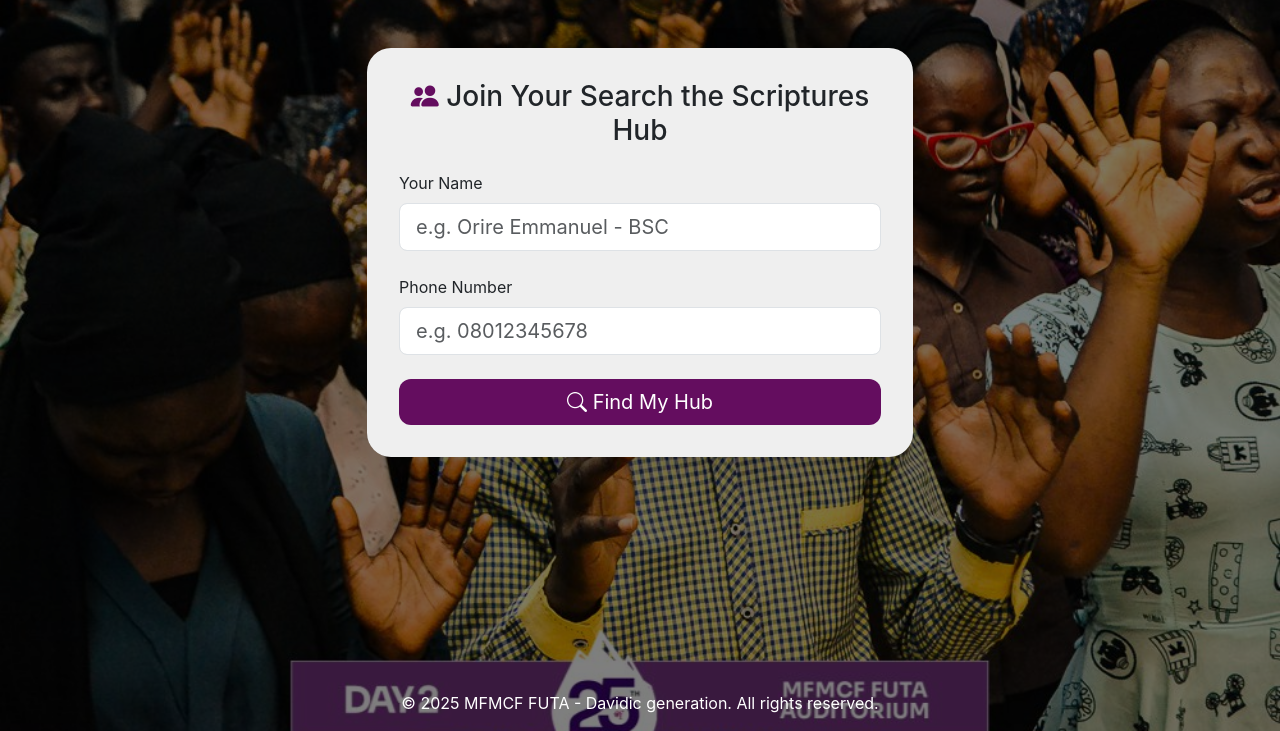
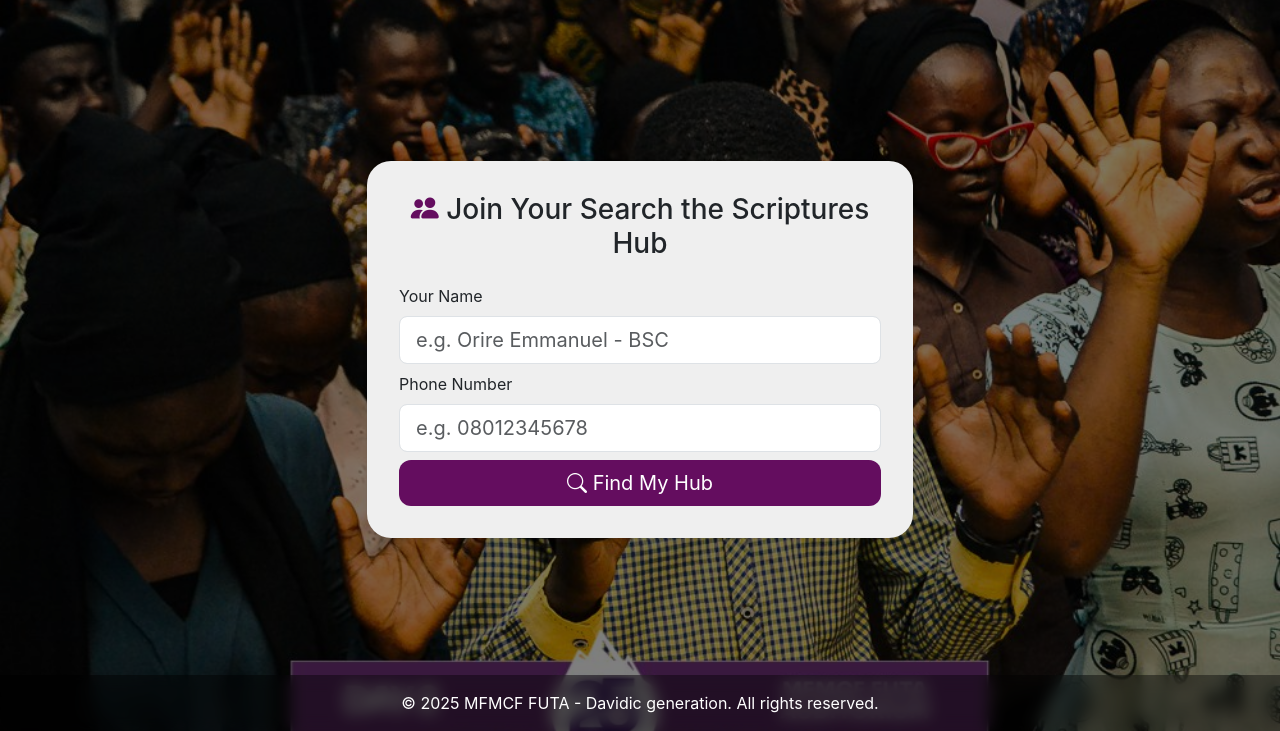
Before and after one commit to Kizito24/mfmcffuta_search_the_scriptures, a Flask app: page / in a window 1280 px wide. Shown: the part 69-800 px from the top of the page. Run offline with Flask 3, Linux system fonts and the light colour scheme.

Commit message:
Father bless me

```diff
--- a/templates/index.html
+++ b/templates/index.html
@@ -14,18 +14,22 @@
   <style>
     body {
       font-family: -apple-system, BlinkMacSystemFont, "Segoe UI", Roboto, Helvetica, Arial, sans-serif;
-  background-image: url('/static/bg1.jpg'); /* Update with your correct image path */
+      background-image: url('/static/bg1.jpg');
+      /* Update with your correct image path */
       background-size: cover;
       background-position: center;
       background-repeat: no-repeat;
       background-attachment: fixed;
       min-height: 100vh;
+      height: 100%;
       display: flex;
       flex-direction: column;
     }
+
     @media (max-width: 768px) {
-    body{
-      background-image: url('/static/vp.jpg'); /* Optional: smaller mobile-optimized version */
+      body {
+        background-image: url('/static/bg2.jpg');
+        /* Optional: smaller mobile-optimized version */
       }
     }
 
@@ -33,8 +37,13 @@ body {
       content: "";
       position: fixed;
       inset: 0;
-    background: rgba(0, 0, 0, 0.5); /* Adjust darkness */
+      background: rgba(0, 0, 0, 0.5);
+      /* Adjust darkness */
       z-index: -1;
+    }
+
+    main {
+      flex-grow: 1;
     }
 
     .form-wrapper {
@@ -45,6 +54,7 @@ body {
       padding: 2rem;
       box-shadow: 0 8px 32px rgba(0, 0, 0, 0.1);
       transition: transform 0.3s ease;
+      margin: 0 auto;
     }
 
     .form-wrapper:hover {
@@ -89,6 +99,17 @@ body {
       color: #640D5F !important;
     }
 
+    footer.blur-footer {
+      background-color: rgba(0, 0, 0, 0.4);
+      /* semi-transparent black */
+      backdrop-filter: blur(8px);
+      /* the actual blur */
+      -webkit-backdrop-filter: blur(8px);
+      /* Safari support */
+      color: white;
+      position: relative;
+      z-index: 10;
+    }
   </style>
 </head>
 
@@ -96,7 +117,7 @@ body {
 
   <!-- Header -->
   <div class="container">
-    <header class="d-flex flex-wrap justify-content-center py-3 mb-5 border-bottom">
+    <header class="flex-wrap justify-content-center py-3 mb-md-4 mb-3 border-bottom">
       <a href="/" class="d-flex align-items-center mb-3 mb-md-0 me-md-auto text-decoration-none text-dark">
         <i class="bi bi-cross me-2 fs-3 text-primary"></i>
         <span class=" text-white fs-4 fw-semibold">MFMCF FUTA - Bible Study Unit</span>
@@ -105,19 +126,23 @@ body {
   </div>
 
   <!-- Form Section -->
+  <main class="flex-grow-1 d-flex align-items-center justify-content-center py-4">
     <div class="container">
       <div class="row justify-content-center">
-      <div class="col-md-8 col-lg-6">
-        <div class="form-wrapper">
-          <h3 class="text-center text-dark mb-4"><i class="bi bi-people-fill text-primary custom-purple"></i> Join Your Search the Scriptures Hub</h3>
+        <div class="col-12 col-sm-12 col-md-8 col-lg-6 mx-auto">
+          <div class="form-wrapper shadow-sm">
+            <h3 class="text-center text-dark mb-4"><i class="bi bi-people-fill text-primary custom-purple"></i> Join
+              Your Search the Scriptures Hub</h3>
             <form id="nameForm">
-            <div class="mb-4">
+              <div class="mb-2">
                 <label for="name" class="form-label">Your Name</label>
-              <input type="text" id="name" class="form-control form-control-lg" placeholder="e.g. Orire Emmanuel - BSC" required />
+                <input type="text" id="name" class="form-control form-control-lg"
+                  placeholder="e.g. Orire Emmanuel - BSC" required />
               </div>
-            <div class="mb-4">
+              <div class="mb-2">
                 <label for="phone" class="form-label">Phone Number</label>
-              <input type="tel" id="phone" class="form-control form-control-lg" placeholder="e.g. 08012345678" required />
+                <input type="tel" id="phone" class="form-control form-control-lg" placeholder="e.g. 08012345678"
+                  required />
               </div>
               <div class="d-grid">
                 <button type="submit" class="btn btn-primary btn-lg"><i class="bi bi-search"></i> Find My Hub</button>
@@ -127,6 +152,7 @@ body {
         </div>
       </div>
     </div>
+  </main>
 
   <!-- Loading Modal -->
   <div class="modal fade" id="loadingModal" tabindex="-1" aria-hidden="true">
@@ -162,7 +188,7 @@ body {
   </div>
 
   <!-- Footer -->
-  <footer class="text-white text-center py-3 mt-auto">
+  <footer class="blur-footer text-center py-3 mt-auto">
     <div class="container">
       © 2025 MFMCF FUTA - Davidic generation. All rights reserved.
     </div>
@@ -239,4 +265,5 @@ body {
 
 
 </body>
+
 </html>
```
Also changed, not shown: static/logo.jpg (deleted), static/logo2.jpg (deleted), static/vp1.jpg (renamed from static/trial.jpg). Lines whose indentation alone changed are shown as unchanged.
